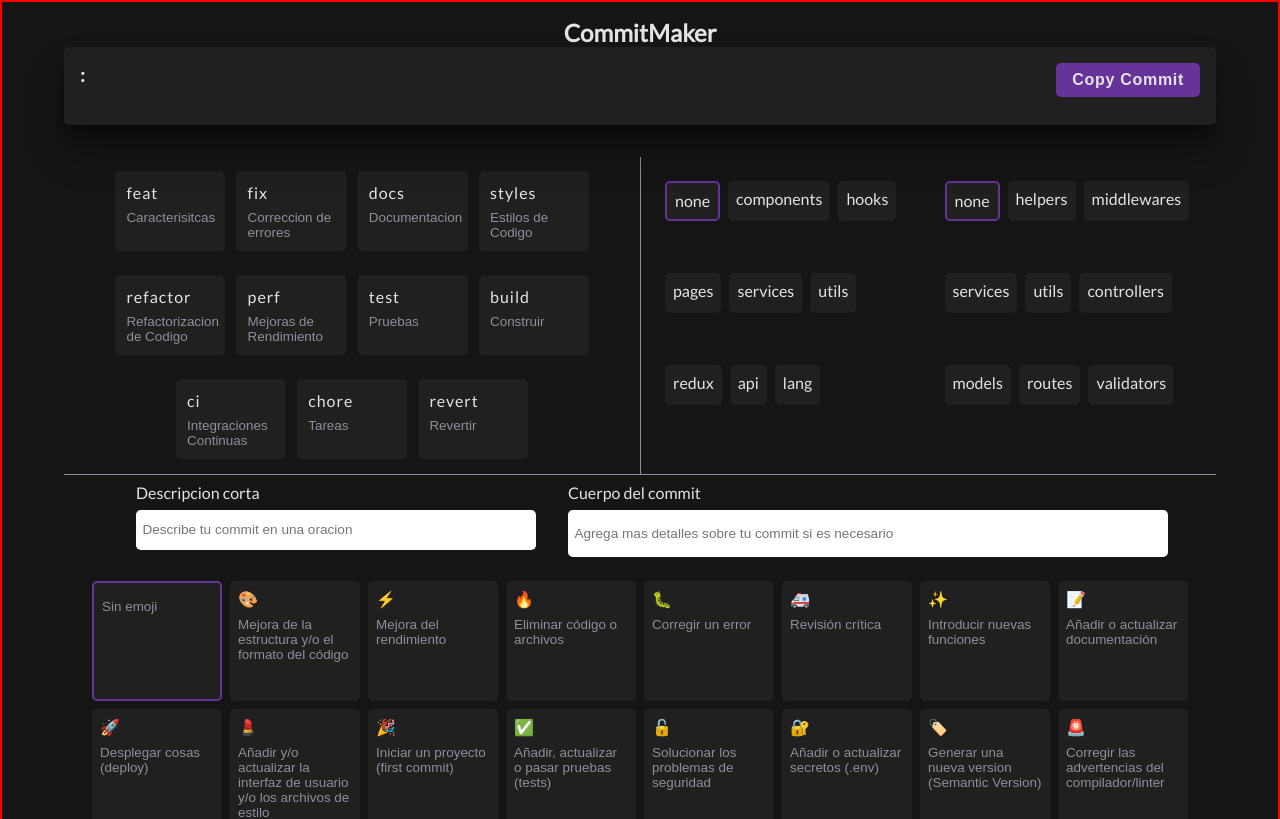
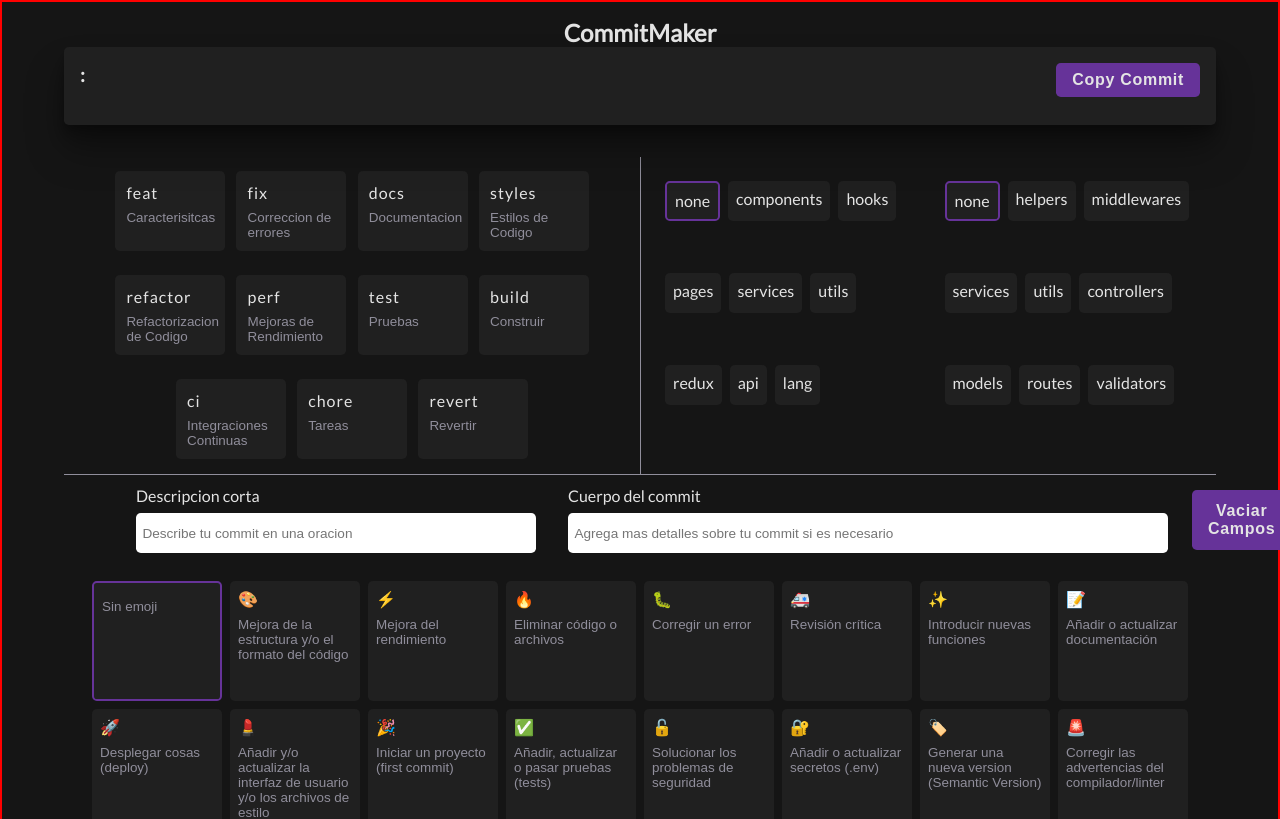
Before and after one commit to JosueEC/CommitsMaker, a React (Vite) app: page / in a window 1280 px wide. Shown: the top 819 px of the page. Built offline with nearby package versions, Linux system fonts and the light colour scheme.

Commit message:
feat(components): ✨ Added of a button to clear the description and body commit input.

```diff
--- a/src/App.css
+++ b/src/App.css
@@ -9,6 +9,7 @@
   width: 90vw;
   height: 90px;
   display: flex;
+  align-items: center;
   justify-content: start;
   padding: 0 4rem;
   gap: 1rem;
@@ -38,8 +39,21 @@
 .inputBody {
   /* border: solid 2px red; */
   width: 600px;
-  height: 150px;
+  height: 40px;
   border-radius: 0.3rem;
   padding: 0.4rem;
   font-size: 0.85rem;
 }
+
+.buttonCleanInputs {
+  background-color: rebeccapurple;
+  height: 60px;
+  font-size: 1rem;
+  padding: 0.5rem 1rem;
+  border-radius: 0.3rem;
+  color: var(--text);
+  font-family: var(--button-font);
+  font-weight: bold;
+  letter-spacing: 0.7px;
+  cursor: pointer;
+}
--- a/src/App.jsx
+++ b/src/App.jsx
@@ -18,6 +18,13 @@ function App () {
     editBody(event.target.value)
   }
 
+  function handleCleanInputs (event) {
+    document.getElementById('inputDescription').value = ''
+    document.getElementById('inputBody').value = ''
+    editDescription('')
+    editBody('')
+  }
+
   return (
     <section>
       <Toaster richColors position='top-center' />
@@ -31,6 +38,7 @@ function App () {
         <div className='boxInput'>
           <label>Descripcion corta</label>
           <input
+            id='inputDescription'
             type='text'
             className='inputDescription'
             placeholder='Describe tu commit en una oracion'
@@ -40,12 +48,14 @@ function App () {
         <div className='boxInput'>
           <label>Cuerpo del commit</label>
           <input
+            id='inputBody'
             type='textarea'
             className='inputBody'
             placeholder='Agrega mas detalles sobre tu commit si es necesario'
             onChange={handleChangeBody}
           />
         </div>
+        <button onClick={handleCleanInputs} className='buttonCleanInputs'>Vaciar Campos</button>
       </div>
       <ContainerEmojis />
     </section>
```
